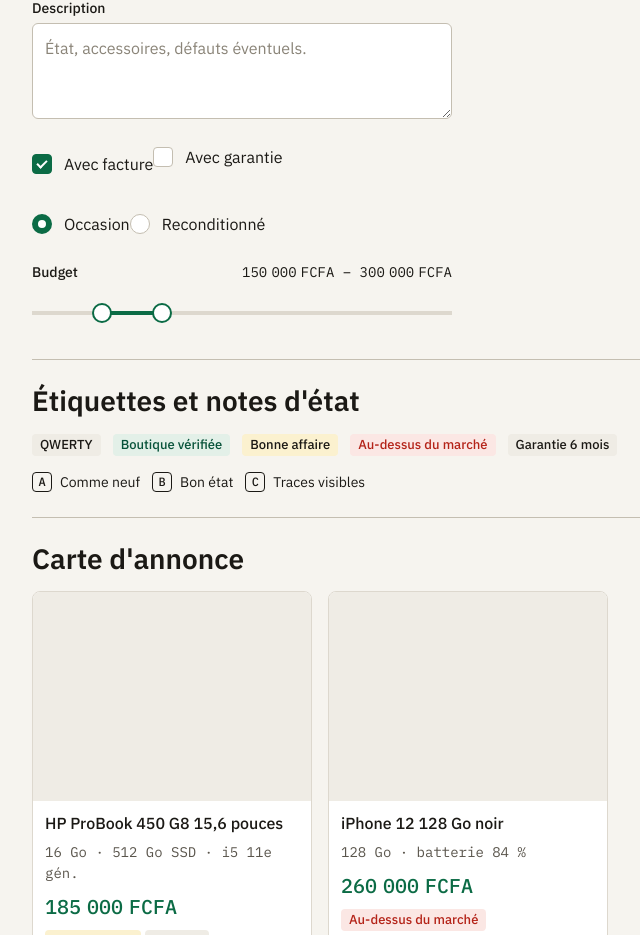
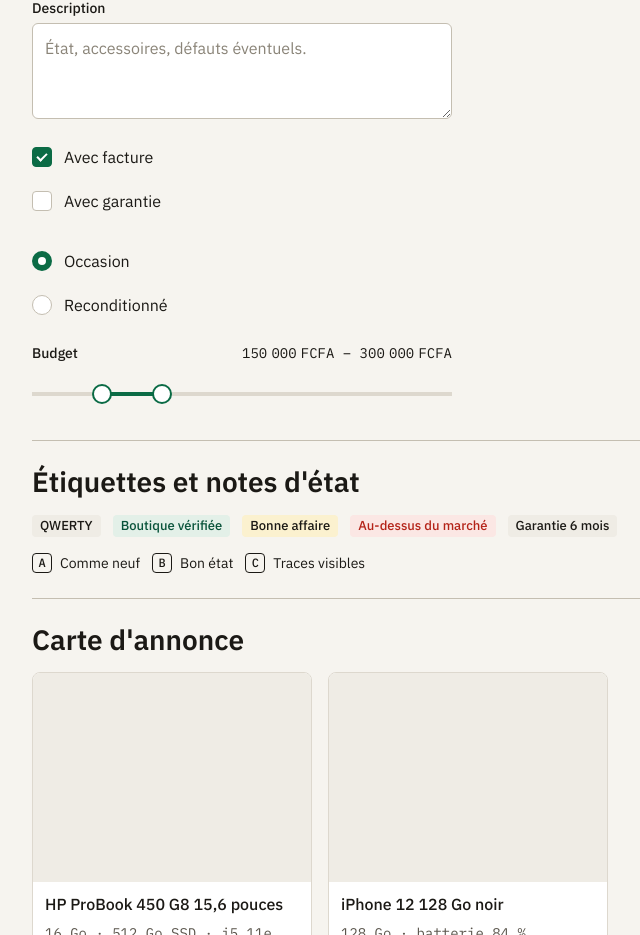
Before and after one commit to Juao20/techkoin, a React (Vite) app in the folder frontend/: page /_styleguide in a window 1280 px wide. Shown: the part 1374-2309 px from the top of the page, without its empty margins (24-664 px from the left). Built offline with nearby package versions, Linux system fonts and the light colour scheme.

Commit message:
fix(styleguide): stack checkbox and radio groups

```diff
--- a/frontend/src/features/styleguide/Styleguide.module.css
+++ b/frontend/src/features/styleguide/Styleguide.module.css
@@ -50,3 +50,7 @@
   border: 1px solid var(--line-strong);
   border-radius: var(--radius-sm);
 }
+.choices {
+  display: flex;
+  flex-direction: column;
+}
--- a/frontend/src/features/styleguide/Styleguide.tsx
+++ b/frontend/src/features/styleguide/Styleguide.tsx
@@ -120,11 +120,11 @@ export default function Styleguide() {
             ]}
           />
           <Textarea label="Description" placeholder="État, accessoires, défauts éventuels." />
-          <div>
+          <div className={styles.choices}>
             <Checkbox label="Avec facture" defaultChecked />
             <Checkbox label="Avec garantie" />
           </div>
-          <div>
+          <div className={styles.choices}>
             <Radio name="cond" label="Occasion" defaultChecked />
             <Radio name="cond" label="Reconditionné" />
           </div>
```
